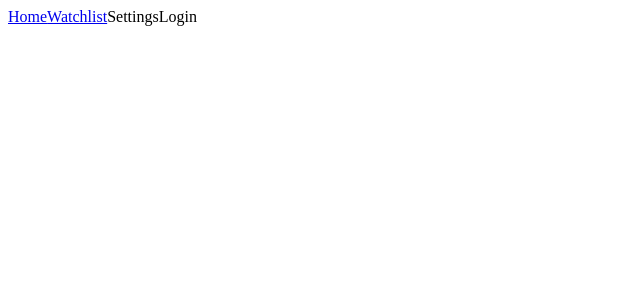
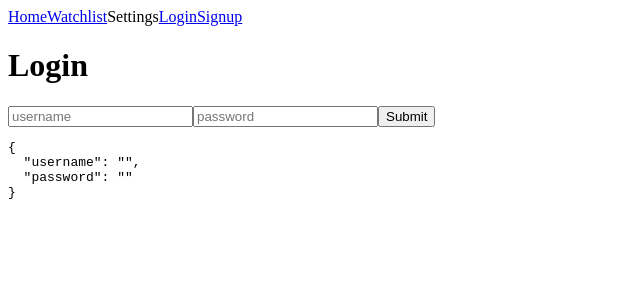
Before and after one commit to emurillo510/project10k, an Angular app: page /login in a window 1280 px wide. Before the commit this address led to /. Shown: the top 300 px of the page, without its empty margins (0-640 px from the left). Built offline with nearby package versions, Linux system fonts and the light colour scheme.

Commit message:
adds signup and login.

```diff
--- a/src/app/app-routing/app-routing.module.ts
+++ b/src/app/app-routing/app-routing.module.ts
@@ -5,12 +5,16 @@ import { RouterModule, Routes } from '@angular/router';
 import { StocksComponent } from '../stocks/stocks.component';
 import { StockDetailComponent } from '../stock-detail/stock-detail.component';
 import { WatchlistComponent } from '../watchlist/watchlist.component';
+import { SignUpComponent } from '../sign-up/sign-up.component';
+import { LoginComponent } from '../login/login.component';
 
 const routes: Routes = [
   { path: '', redirectTo: '/stocks', pathMatch: 'full' },
   { path: 'stocks', component: StocksComponent },
   { path: 'stocks/:tickerSymbol', component: StockDetailComponent },
-  { path: 'watchlist', component: WatchlistComponent }
+  { path: 'watchlist', component: WatchlistComponent },
+  { path: 'signup', component: SignUpComponent },
+  { path: 'login', component: LoginComponent },
 ];
 
 @NgModule({
--- a/src/app/app.component.html
+++ b/src/app/app.component.html
@@ -2,6 +2,7 @@
     <a routerLink="/stocks">Home</a>
     <a routerLink="/watchlist">Watchlist</a>
     <a>Settings</a>
-    <a>Login</a>
+    <a routerLink="/login">Login</a>
+    <a routerLink="/signup">Signup</a>
 </nav>
 <router-outlet></router-outlet>
--- a/src/app/app.module.ts
+++ b/src/app/app.module.ts
@@ -11,13 +11,17 @@ import { WatchlistComponent } from './watchlist/watchlist.component';
 
 import { StocksService } from './stocks.service';
 import { StockDetailComponent } from './stock-detail/stock-detail.component';
+import { SignUpComponent } from './sign-up/sign-up.component';
+import { LoginComponent } from './login/login.component';
 
 @NgModule({
   declarations: [
     AppComponent,
     StocksComponent,
     WatchlistComponent,
-    StockDetailComponent
+    StockDetailComponent,
+    SignUpComponent,
+    LoginComponent
   ],
   imports: [
     BrowserModule,
--- /dev/null
+++ b/src/app/login/login.component.html
@@ -0,0 +1,7 @@
+<h1>Login</h1>
+<form #f="ngForm" (ngSubmit)="onSubmit(f.value)">
+    <input type="text" placeholder="username" name="username" ngModel/>
+    <input type="text" placeholder="password" name="password" ngModel/>
+    <button type="submit">Submit</button>
+</form>
+<pre>{{ f.value | json }}</pre>
--- /dev/null
+++ b/src/app/login/login.component.ts
@@ -0,0 +1,31 @@
+import { Component, OnInit } from '@angular/core';
+
+/*
+  create username label
+  create username text field
+
+  create password label
+  create password text field
+
+  create submit button
+
+
+  concepts needed to learn...
+
+  how to user ng form api
+
+  how to use recommended angular http api
+*/
+@Component({
+  selector: 'app-login',
+  templateUrl: './login.component.html',
+  styleUrls: ['./login.component.css']
+})
+export class LoginComponent implements OnInit {
+
+  constructor() { }
+
+  ngOnInit() {
+  }
+
+}
--- /dev/null
+++ b/src/app/sign-up/sign-up.component.html
@@ -0,0 +1,9 @@
+<h1>Sign up Page</h1>
+<form #f="ngForm" (ngSubmit)="onSubmit(f.value)">
+    <input type="text" placeholder="username" name="username" ngModel/>
+    <input type="password" placeholder="password" name="password" ngModel/>
+    <button type="submit">Submit</button>
+</form>
+<pre>{{ f.value | json }}</pre>
+<pre>{{ f.value.username }}</pre>
+<pre>{{ f.value.password }}</pre>
--- /dev/null
+++ b/src/app/sign-up/sign-up.component.ts
@@ -0,0 +1,42 @@
+import { Component, OnInit } from '@angular/core';
+
+/*
+  create username label
+  create username text field
+
+  create password label
+  create password text field
+
+  create submit button
+
+
+  concepts needed to learn...
+
+  how to user ng form api
+
+  how to use recommended angular http api
+*/
+@Component({
+  selector: 'app-sign-up',
+  templateUrl: './sign-up.component.html',
+  styleUrls: ['./sign-up.component.css']
+})
+export class SignUpComponent implements OnInit {
+
+  constructor() { }
+
+  ngOnInit() {
+  }
+
+  onSubmit(form) {
+
+    // build object to send to back end.
+
+    // submit http request to backend
+
+    // clear form
+
+    console.log('form: ', form);
+
+  }
+}
```
Also changed, not shown: src/app/login/login.component.css (added), src/app/sign-up/sign-up.component.css (added), 2 other files (tests, documents, lock files or other folders).
